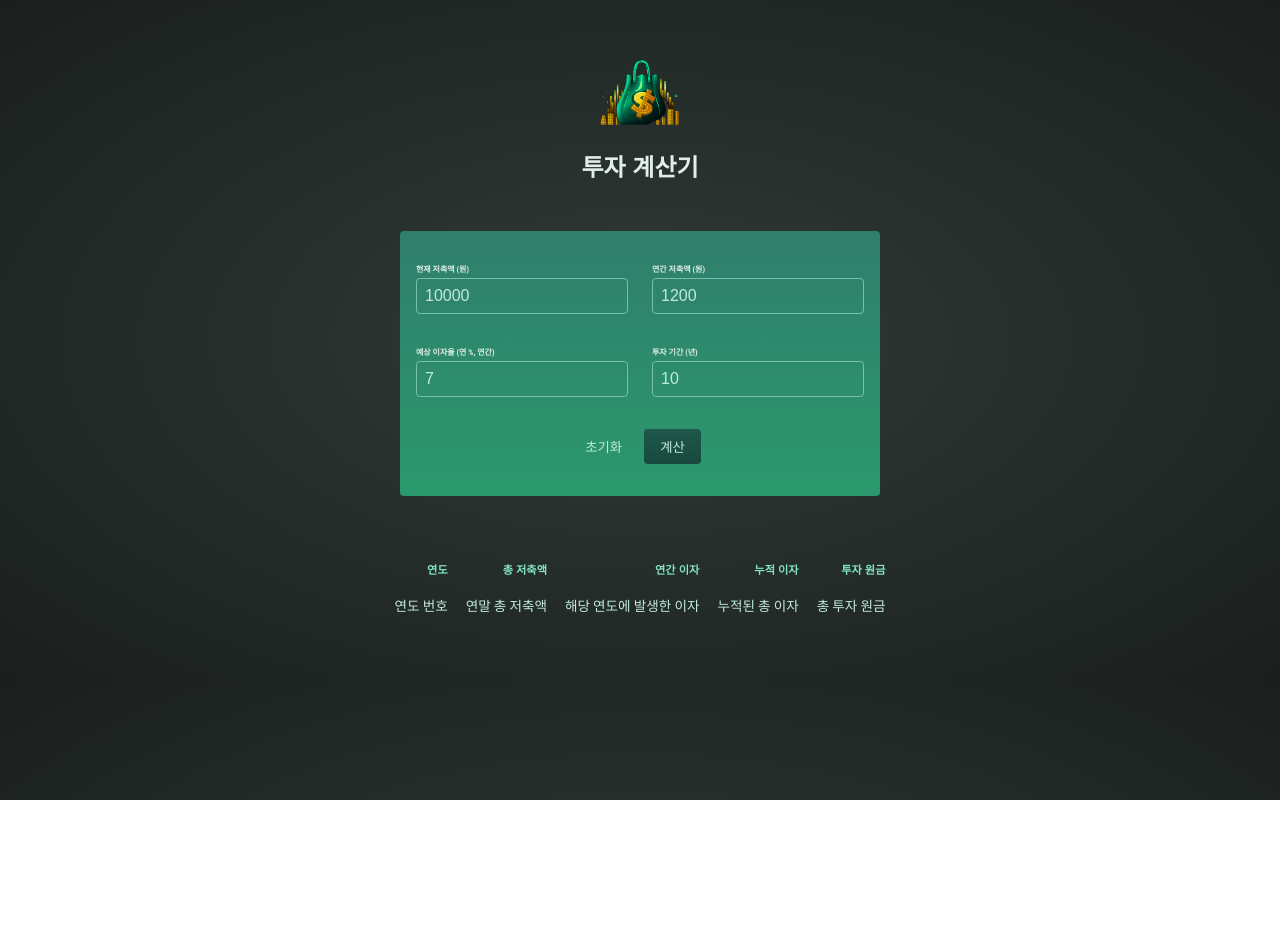
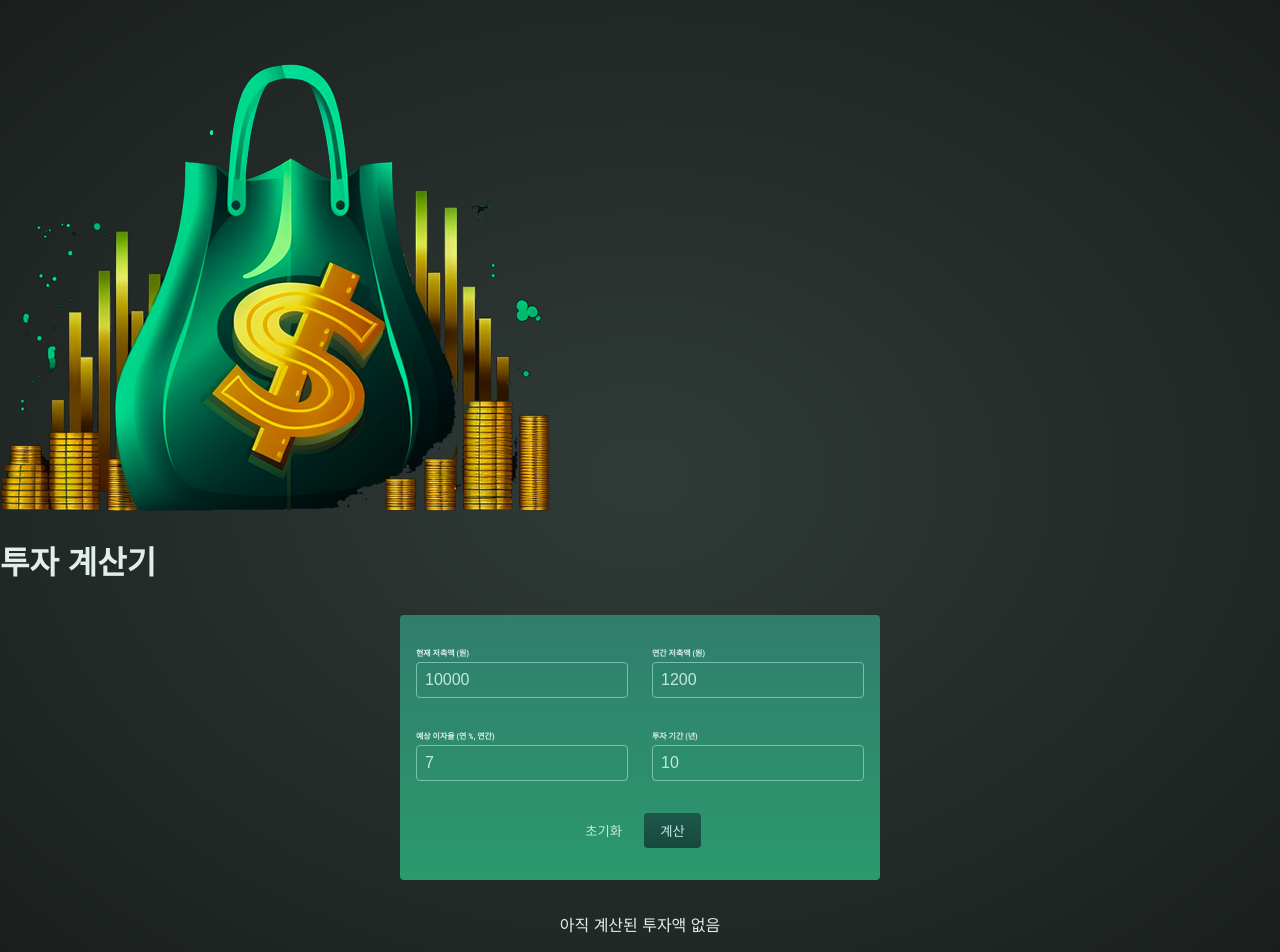
Before and after one commit to ataraxia7899/React___Udemy_study, a React (Create React App) app: page / in a window 1280 px wide. Before the commit the page ends 800 px from the top, so only its background shows below. Built offline with nearby package versions, Linux system fonts and the light colour scheme.

Commit message:
investment__나 혼자서는 결국 하지 못했지만 그래도 강의보고 그대로 따라하는게 아닌 최대한 내 의지로 풀다가 모를때 보는 식으로 진행했다.

```diff
--- a/src/App.js
+++ b/src/App.js
@@ -1,20 +1,51 @@
-import React from "react";
+import React, { useState } from "react";
 import Header from "./components/Header.js";
 import InvestmentForm from './components/InvestmentForm.js';
 import ResultsTable from "./components/ResultsTable.js";
 
 function App() {
+  const [userInput, setUserInput] = useState(null);
+
+  const CalculateHandler = (userInput) => {
+    setUserInput(userInput);
+  };
+
+  // 연간 결과
+  const yearlyData = [];
+
+  // userInput에 값이 없으면 오류가 발생되기 때문에
+  // userInput이 null이 아닐때만 이 프로퍼티에 접근을 시도합니다.
+  if (userInput) {
+    let currentSavings = userInput['current-savings'];
+    const yearlyContribution = userInput['yearly-contribution'];
+    const expectedReturn = userInput['expected-return'] / 100;
+    const duration = userInput['duration'];
+
+    // 아래 코드는 연간 결과(총 저축액, 이자 등)를 계산합니다
+    for (let i = 0; i < duration; i++) {
+      const yearlyInterest = currentSavings * expectedReturn;
+      currentSavings += yearlyInterest + yearlyContribution;
+      yearlyData.push({
+        year: i + 1,
+        yearlyInterest: yearlyInterest,
+        savingsEndOfYear: currentSavings,
+        yearlyContribution: yearlyContribution,
+      });
+    }
+  }
+
   return (
     <div>
       {/* 로고 이미지와 제목을 포함한 헤더 */}
       <Header />
 
       {/* 투자 계산을 위한 input값 입력 폼 생성 컴포넌트 */}
-      <InvestmentForm />
+      <InvestmentForm onCalculate={CalculateHandler} />
 
       {/* 결과 데이터가 있을 때만 아래 테이블을 조건부로 보여주세요 */}
       {/* 데이터가 없을 경우 대체 텍스트를 보여주세요 */}
-      <ResultsTable />
+      {!userInput && <p style={{textAlign: "center"}}>아직 계산된 투자액 없음</p>}
+      {userInput && <ResultsTable data={yearlyData} initialInvestment={userInput["current-savings"]} />}
     </div>
   );
 }
--- a/src/components/Header.js
+++ b/src/components/Header.js
@@ -1,11 +1,11 @@
 import React from 'react';
 import logo from '../assets/investment-calculator-logo.png';
-import './Header.css';
+import classes from './Header.css';
 
 // 로고 이미지와 제목을 포함한 헤더
 function Header() {
     return (
-        <header className="header">
+        <header className={classes.Header}>
             <img src={logo} alt="logo" />
             <h1>투자 계산기</h1>
         </header>
--- a/src/components/InvestmentForm.js
+++ b/src/components/InvestmentForm.js
@@ -2,65 +2,45 @@ import React, { useState } from "react";
 import "./InvestmentForm.css";
 
 // 투자 계산을 위한 input값 입력 폼 생성 컴포넌트
-function InvestmentForm() {
+function InvestmentForm(props) {
     const [userInput1, SetUserInput1] = useState({"current-savings": 10000});
     const [userInput2, SetUserInput2] = useState({"yearly-contribution": 1200});
     const [userInput3, SetUserInput3] = useState({"expected-return": 7});
     const [userInput4, SetUserInput4] = useState({"duration": 10});
 
-    // const CalculateHandler = (userInput) => {
-    //     // 폼이 제출될 때 실행되어야 함
-    //     // 하지만 폼의 submit 이벤트에 직접 바인딩하지 않는 것이 좋을 수 있음...
-
-    //     // 연간 결과
-    //     const yearlyData = [];
-
-    //     let currentSavings = +userInput['current-savings']; // 이 입력 객체의 형태는 자유롭게 변경 가능합니다!
-    //     const yearlyContribution = +userInput['yearly-contribution']; // 앞서 언급했듯이 형태는 자유롭게 변경 가능...
-    //     const expectedReturn = +userInput['expected-return'] / 100;
-    //     const duration = +userInput['duration'];
-
-    //     // 아래 코드는 연간 결과(총 저축액, 이자 등)를 계산합니다
-    //     for (let i = 0; i < duration; i++) {
-    //       const yearlyInterest = currentSavings * expectedReturn;
-    //     currentSavings += yearlyInterest + yearlyContribution;
-    //     yearlyData.push({
-    //         // 배열에 추가되는 데이터의 형태는 자유롭게 변경 가능합니다!
-    //         year: i + 1,
-    //         yearlyInterest: yearlyInterest,
-    //         savingsEndOfYear: currentSavings,
-    //         yearlyContribution: yearlyContribution,
-    // });
-    //     }
-    //     // yearlyData로 무언가를 수행...
-    // };
-
     const submitHandler = (event) => {
         event.preventDefault();
-        console.log(userInput1, userInput2, userInput3, userInput4);
-    }
+        // userInput은 4개의 객체를 합친 객체
+        const userInput = {
+            ...userInput1,
+            ...userInput2,
+            ...userInput3,
+            ...userInput4
+        }
+        props.onCalculate(userInput);
+    };
 
     const resetHandler = (event) => {
-    SetUserInput1((prevInput) => {return {"current-savings": 10000}});
-    SetUserInput2((prevInput) => {return {"yearly-contribution": 1200}});
-    SetUserInput3((prevInput) => {return {"expected-return": 7}});
-    SetUserInput4((prevInput) => {return {"duration": 10}});
+    SetUserInput1(() => {return {"current-savings": 10000}});
+    SetUserInput2(() => {return {"yearly-contribution": 1200}});
+    SetUserInput3(() => {return {"expected-return": 7}});
+    SetUserInput4(() => {return {"duration": 10}});
     }
 
     const inputChangeHandler1 = (input, value) => {
-        SetUserInput1((prevInput) => {return {...prevInput, [input]: value};});
+        SetUserInput1(() => {return {[input]: value};});
     };
 
     const inputChangeHandler2 = (input, value) => {
-        SetUserInput2((prevInput) => {return {...prevInput, [input]: value};});
+        SetUserInput2(() => {return {[input]: value};});
     };
 
     const inputChangeHandler3 = (input, value) => {
-        SetUserInput3((prevInput) => {return {...prevInput, [input]: value};});
+        SetUserInput3(() => {return {[input]: value};});
     };
 
     const inputChangeHandler4 = (input, value) => {
-        SetUserInput4((prevInput) => {return {...prevInput, [input]: value};});
+        SetUserInput4(() => {return {[input]: value};});
     };
 
     return (
@@ -119,7 +99,10 @@ function InvestmentForm() {
                     <label htmlFor="duration">투자 기간 (년)</label>
                     <input
                         onChange={(event) =>
-                            inputChangeHandler4('duration', event.target.value)
+                            inputChangeHandler4(
+                                'duration',
+                                event.target.value
+                            )
                         }
                         value={userInput4["duration"]}
                         type="number"
--- a/src/components/ResultsTable.js
+++ b/src/components/ResultsTable.js
@@ -1,7 +1,15 @@
 import React from "react";
 
-//
-function InvestmentTable() {
+// 한국 통화 형식으로 숫자를 표시하기 위한 객체 생성
+const formatter = new Intl.NumberFormat("ko-Kr",{
+    style: "currency",
+    currency: "KRW",
+    minimumFractionDigits: 2,
+    maximumFractionDigits: 2
+})
+
+// 투자 계산 결과를 표로 보여주는 컴포넌트
+function InvestmentTable(props) {
 return(
     <table className="result">
         <thead>
@@ -14,13 +22,20 @@ return(
             </tr>
         </thead>
         <tbody>
-            <tr>
-                <td>연도 번호</td>
-                <td>연말 총 저축액</td>
-                <td>해당 연도에 발생한 이자</td>
-                <td>누적된 총 이자</td>
-                <td>총 투자 원금</td>
+            {props.data.map(yearData => (
+                <tr key={yearData.year}>
+                {/* 년도 */}
+                <td>{yearData.year}</td>
+                {/* 연말 총 저축액 */}
+                <td>{formatter.format(yearData.savingsEndOfYear)}</td>
+                {/* 해당 연도에 발생한 이자 */}
+                <td>{formatter.format(yearData.yearInterest)}</td>
+                {/* 누적된 총 이자 = (기여한 기간 * 총 이자) - 연간 기여금 */}
+                <td>{formatter.format(yearData.savingsEndOfYear - props.initialInvestment - yearData.yearlyContribution * yearData.year)}</td>
+                {/* 총 투자 연금금 = 초기 투자금에서 모든 기여액을 더한 금액*/}
+                <td>{formatter.format(props.initialInvestment + yearData.yearlyContribution * yearData.year)}</td>
             </tr>
+            ))}
         </tbody>
     </table>
 );}
```
